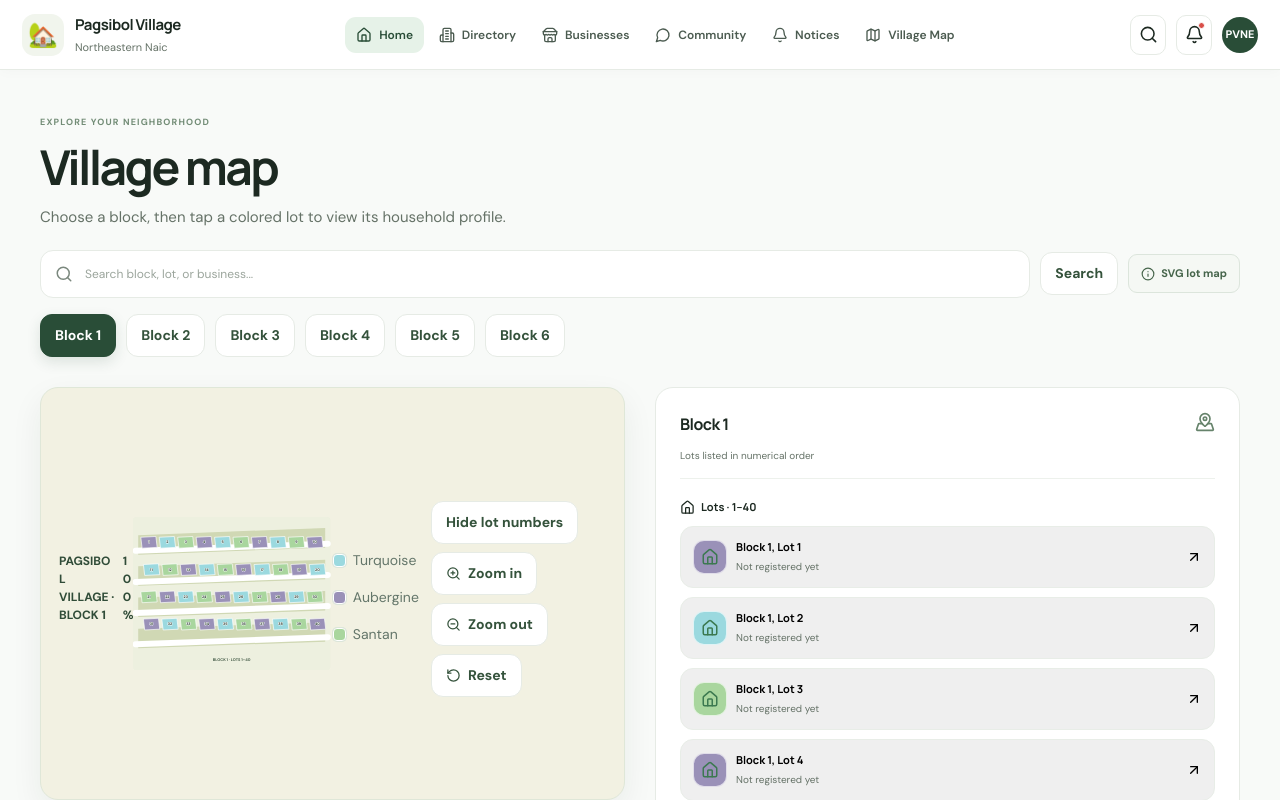
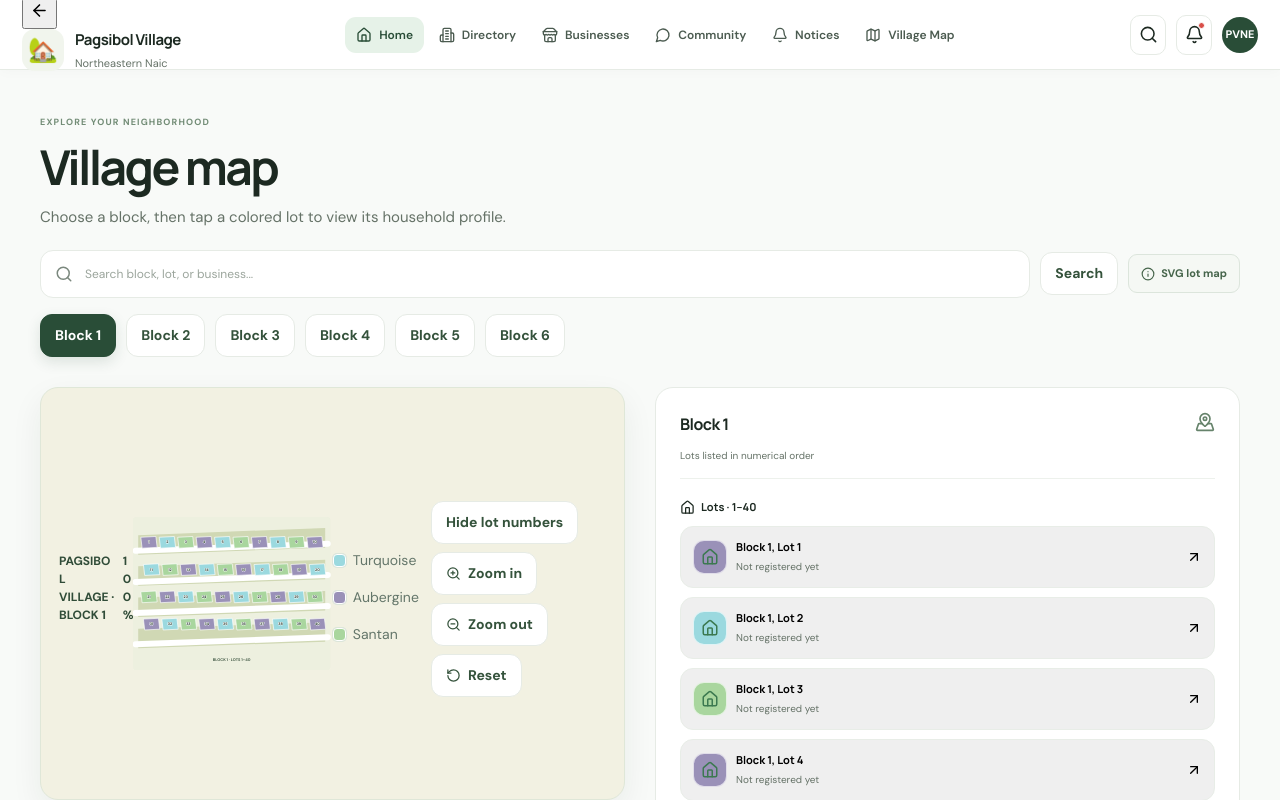
Before and after one commit to siidigitalcreative-engine/pvne, a Next.js app: page /map in a window 1280 px wide. Shown: the top 800 px of the page. Built offline with nearby package versions, Linux system fonts and the light colour scheme.

Commit message:
Update SiteShell.tsx

```diff
--- a/components/SiteShell.tsx
+++ b/components/SiteShell.tsx
@@ -1,7 +1,9 @@
 "use client";
 
 import Link from "next/link";
-import { Bell, Building2, CalendarDays, House, Map, Menu, MessageCircle, Search, Store, Wrench } from "lucide-react";
+import { usePathname, useRouter } from "next/navigation";
+import { useState } from "react";
+import { ArrowLeft, Bell, Building2, House, Map, Menu, MessageCircle, Search, Store, X } from "lucide-react";
 
 const nav = [
   { href: "/", label: "Home", icon: House },
@@ -13,25 +15,33 @@ const nav = [
 ];
 
 export function SiteShell({ children }: { children: React.ReactNode }) {
+  const pathname = usePathname();
+  const router = useRouter();
+  const [menuOpen, setMenuOpen] = useState(false);
+  const showBack = pathname !== "/";
   return (
     <>
       <header className="site-header">
-        <Link href="/" className="brand">
-          <span className="brand-mark">🏡</span>
-          <span><strong>Pagsibol Village</strong><small>Northeastern Naic</small></span>
-        </Link>
+        <div className="header-brand-row">
+          {showBack && <button className="back-icon-button" type="button" aria-label="Go back" title="Go back" onClick={() => { if (window.history.length > 1) router.back(); else router.push("/"); }}><ArrowLeft size={19}/></button>}
+          <Link href="/" className="brand">
+            <span className="brand-mark">🏡</span>
+            <span><strong>Pagsibol Village</strong><small>Northeastern Naic</small></span>
+          </Link>
+        </div>
         <nav className="desktop-nav" aria-label="Main navigation">
-          {nav.map(({ href, label, icon: Icon }) => <Link href={href} key={href}><Icon size={16} />{label}</Link>)}
+          {nav.map(({ href, label, icon: Icon }) => <Link href={href} key={href} aria-current={pathname === href ? "page" : undefined}><Icon size={16} />{label}</Link>)}
         </nav>
         <div className="header-actions">
           <Link href="/directory" className="icon-button" aria-label="Search directory"><Search size={19} /></Link>
           <Link href="/announcements" className="icon-button" aria-label="Notifications"><Bell size={19} /><i /></Link>
           <Link href="/community" className="avatar" aria-label="PVNE community profile">PVNE</Link>
-          <button className="mobile-menu" aria-label="Menu" onClick={() => document.body.classList.toggle("menu-open")}><Menu size={22}/></button>
+          <button className="mobile-menu" aria-label={menuOpen ? "Close menu" : "Open menu"} aria-expanded={menuOpen} onClick={() => setMenuOpen(v => !v)}>{menuOpen ? <X size={22}/> : <Menu size={22}/>}</button>
         </div>
       </header>
-      <nav className="mobile-nav" aria-label="Mobile navigation">
-        {nav.map(({ href, label, icon: Icon }) => <Link href={href} key={href}><Icon size={18}/><span>{label}</span></Link>)}
+      {menuOpen && <nav className="mobile-dropdown" aria-label="Expanded navigation">{nav.map(({href,label,icon:Icon})=><Link href={href} key={href} onClick={()=>setMenuOpen(false)}><Icon size={17}/>{label}</Link>)}</nav>}
+      <nav className="mobile-nav" aria-label="Main navigation">
+        {nav.map(({ href, label, icon: Icon }) => <Link href={href} key={href} aria-current={pathname === href ? "page" : undefined}><Icon size={18}/><span>{label}</span></Link>)}
       </nav>
       <main>{children}</main>
       <footer className="site-footer">
```
